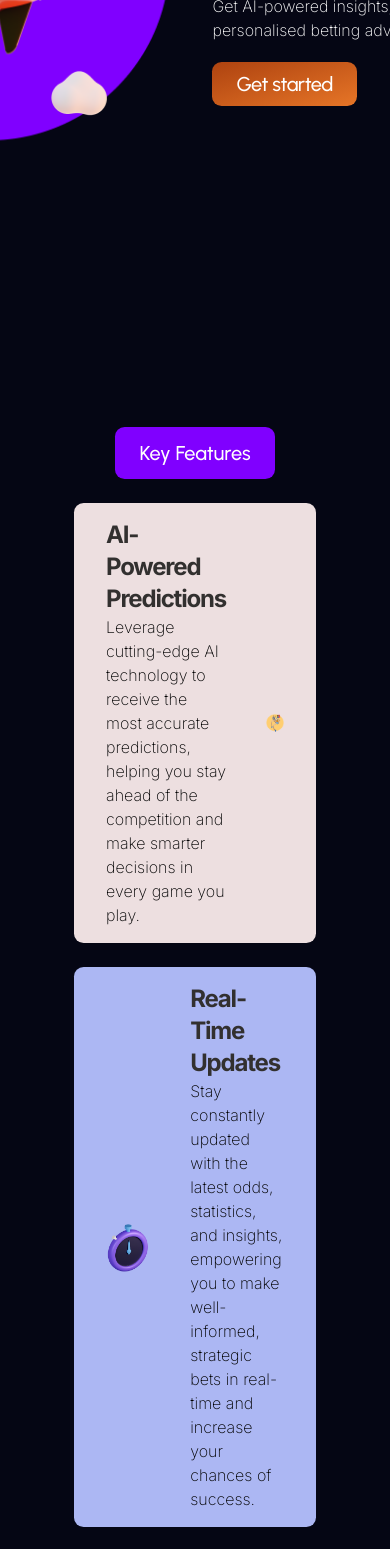
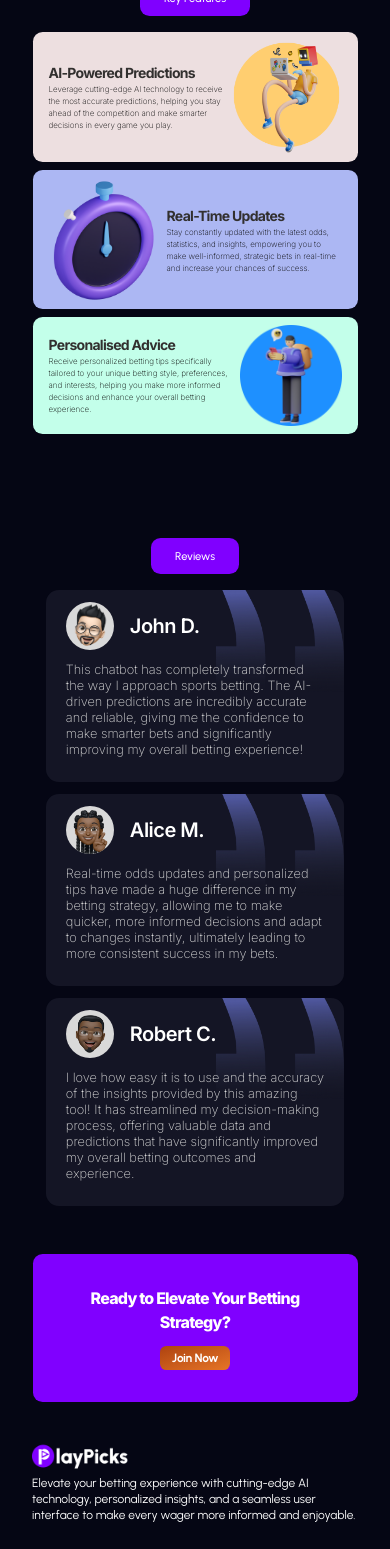
Before and after one commit to christapi2099/chatsupport, a Next.js app: page / in a window 390 px wide. Shown: the part 432-1981 px from the top of the page. Built offline with nearby package versions, Linux system fonts and the light colour scheme.

Commit message:
added responsiveness

```diff
--- a/app/_components/copyright.tsx
+++ b/app/_components/copyright.tsx
@@ -7,10 +7,10 @@ const urbanist = Urbanist({ subsets: ["latin"] });
 export default function Copyright() {
   return (
     <div className="border-t-[0.2px] w-full text-primary-10 border-primary-10 justify-center flex flex-col items-center">
-      <div className="my-3 smallPhone:my-2 inline-flex gap-1 items-center">
+      <div className="my-3 midPhone:my-2 inline-flex gap-1 items-center">
         <CopyrightIcon />
         <div
-          className={`${urbanist.className} smallPhone:text-xs text-sm font-light`}
+          className={`${urbanist.className} phone:text-xs midPhone:text-[0.6rem] text-sm font-light`}
         >
           All rights reserved PlayPicks inc.
         </div>
--- a/app/_components/cta.tsx
+++ b/app/_components/cta.tsx
@@ -7,14 +7,14 @@ const urbanist = Urbanist({ subsets: ["latin"] });
 
 export default function Cta() {
   return (
-    <div className="w-8/12">
+    <div className="w-8/12 tabletCustom:w-10/12">
       <Reveal>
-        <div className="bg-primary-400 flex flex-col rounded-[0.6rem] gap-6 items-center my-20 px-20 py-28">
-          <div className="tracking-tighter text-4xl items-center text-center font-extrabold">
+        <div className="bg-primary-400 flex flex-col midPhone:px-10 midPhone:my-6 phone:my-12 midPhone:py-8 midPhone:gap-3 phone:py-12 rounded-[0.6rem] gap-6 items-center my-20 px-20 py-28">
+          <div className="tracking-tighter text-4xl midPhone:text-xl smallestPhone:text-base phone:text-2xl items-center text-center font-extrabold">
             Ready to Elevate Your Betting <br /> Strategy?
           </div>
           <button
-            className={` ${urbanist.className} tracking-tight font-bold bg-gradient-to-br from-primary-200 to-primary-300 text-xl py-2 px-6 rounded-[0.6rem]`}
+            className={` ${urbanist.className} phone:text-base tracking-tight midPhone:rounded-[0.4rem] smallPhone:text-xs smallPhone:px-3 midPhone:text-sm midPhone:py-1 midPhone:px-4 font-bold bg-gradient-to-br from-primary-200 to-primary-300 text-xl py-2 px-6 rounded-[0.6rem]`}
           >
             Join Now
           </button>
--- a/app/_components/features.tsx
+++ b/app/_components/features.tsx
@@ -41,15 +41,15 @@ const features = [
 
 export default function Features() {
   return (
-    <div className="flex flex-col justify-center w-6/12 my-20 items-center">
+    <div className="flex flex-col justify-center w-6/12 phone:w-10/12 tabletPortrait:w-9/12 desktop:w-8/12 my-20 items-center">
       <div
-        className={`bg-primary-400 text-white w-max text-xl px-6 py-3 mb-6 rounded-[0.6rem] font-medium  ${urbanist.className}`}
+        className={`bg-primary-400 smallestPhone:py-2 smallestPhone:text-[0.7rem] midPhone:mb-4 tabletMedium:py-2 midPhone:text-sm tabletMedium:text-base text-white w-max text-xl px-6 py-3 mb-6 rounded-[0.6rem] font-medium  ${urbanist.className}`}
       >
         Key Features
       </div>
 
       <Reveal>
-        <div className="flex flex-col gap-6">
+        <div className="flex flex-col midPhone:gap-2 gap-6">
           {features.map((feature, index) => (
             <Feature
               colour={feature.colour}
@@ -84,21 +84,30 @@ function Feature({
 }) {
   return (
     <div
-      className={`flex flex-row ${colour} py-4 px-8 items-center gap-10 text-black rounded-[0.6rem] w-full`}
+      className={`flex flex-row ${colour} py-4 px-8 midPhone:px-4 items-center gap-10 phone:gap-2 text-black smallestPhone:py-2 rounded-[0.6rem] w-full`}
     >
       <div
         className={`flex flex-col ${
           order === "order-1" ? "order-1" : "order-2"
         }`}
       >
-        <div className="font-bold tracking-tighter text-primary-900 text-2xl capitalize">
+        <div className="font-bold tracking-tighter phone:text-base tabletMedium:text-xl text-primary-900 smallestPhone:text-sm text-2xl capitalize">
           {header}
         </div>
-        <div className="text-base font-extralight">{details}</div>
+        <div className="text-base phone:text-xs smallestPhone:text-[0.5rem] midPhone:text-[0.6rem] tabletMedium:text-sm smallestPhone:leading-3 font-extralight">
+          {details}
+        </div>
       </div>
 
       <div className={`${order === "order-1" ? "order-2" : "order-1"}`}>
-        <Image src={image} width={600} height={600} alt={alt} quality={100} />
+        <Image
+          src={image}
+          width={600}
+          height={600}
+          alt={alt}
+          quality={100}
+          className="w-[30rem] midPhone:w-[25rem] smallestPhone:w=[20rem]"
+        />
       </div>
     </div>
   );
--- a/app/_components/footer.tsx
+++ b/app/_components/footer.tsx
@@ -11,18 +11,18 @@ export default function Footer() {
   return (
     <Reveal>
       <div
-        className={`max-w-7xl items-center my-4 ${urbanist.className} flex-row mb-20 justify-center flex`}
+        className={`max-w-7xl items-center tabletPortrait:mx-8 my-4 ${urbanist.className} midPhone:flex-col flex-row mb-20 justify-center flex`}
       >
-        <div className="w-8/12">
+        <div className="w-8/12 midPhone:w-full midPhone:mb-8">
           <Image
             src={logo}
             alt="playpicks logo"
             quality={100}
             width={150}
             height={150}
-            className="mb-3"
+            className="mb-3 tabletPortrait:w-[7rem] tabletPortrait:mb-1 midPhone:w-[6rem]"
           />
-          <div className="w-8/12">
+          <div className="w-8/12 midPhone:w-full tabletPortrait:text-sm phone:text-xs">
             Elevate your betting experience with cutting-edge AI technology,
             personalized insights, and a seamless user interface to make every
             wager more informed and enjoyable.
@@ -30,7 +30,7 @@ export default function Footer() {
         </div>
 
         <div>
-          <ul className="flex flex-row gap-3 underline">
+          <ul className="flex flex-row gap-3 tabletPortrait:text-sm phone:text-xs underline">
             <li>Terms</li>
             <li>Privacy</li>
             <li>Contact Us</li>
--- a/app/_components/header.tsx
+++ b/app/_components/header.tsx
@@ -20,16 +20,16 @@ export default function Header() {
         <NavLinks />
         <NavButton />
         <Bars3Icon
-          className="xl:hidden block cursor-pointer w-12"
+          className="xl:hidden block cursor-pointer tabletLandscape:w-10 smallPhone:w-8 w-12"
           onClick={() => setIsMenuOpen(!isMenuOpen)}
         />
         <div
-          className={`absolute xl:hidden top-20 w-full left-0 capitalize bg-primary-100 flex flex-col items-center gap-3 text-sm font-light transform transition-transform ${
+          className={`absolute xl:hidden top-20 midPhone:top-14 w-full left-0 capitalize bg-primary-500 flex flex-col items-center gap-3 midPhone:gap-1 text-sm font-light transform transition-transform ${
             isMenuOpen ? "opacity-100" : "opacity-0"
           }`}
           style={{ transition: "transform 0.3 ease, opacity 0.3 ease" }}
         >
-          <li className="cursor-pointer w-full list-none text-center p-4 transition-all hover:text-primary-300">
+          {/* <li className="cursor-pointer w-full list-none text-center p-4 transition-all hover:text-primary-300">
             Features
           </li>
           <li className="cursor-pointer w-full list-none text-center p-4 transition-all hover:text-primary-300">
@@ -37,11 +37,11 @@ export default function Header() {
           </li>
           <li className="cursor-pointer w-full list-none text-center p-4 transition-all hover:text-primary-300">
             About
-          </li>
-          <li className="cursor-pointer w-full list-none text-center p-4 transition-all hover:text-primary-300">
+          </li> */}
+          <li className="cursor-pointer w-full list-none text-center font-medium p-4 midPhone:py-2 transition-all hover:text-primary-300">
             login
           </li>
-          <li className="cursor-pointer w-full list-none text-center p-4 transition-all hover:text-primary-300">
+          <li className="cursor-pointer w-full list-none text-center font-medium p-4 midPhone:py-2 transition-all hover:text-primary-300">
             Signup
           </li>
         </div>
@@ -53,7 +53,14 @@ export default function Header() {
 function Logo() {
   return (
     <Link href="/" className="flex items-center">
-      <Image src={logo} quality={100} height={150} width={150} alt="logo" />
+      <Image
+        src={logo}
+        quality={100}
+        height={150}
+        width={150}
+        alt="logo"
+        className="tabletLandscape:w-[7rem] smallPhone:w-[5rem]"
+      />
     </Link>
   );
 }
--- a/app/_components/hero.tsx
+++ b/app/_components/hero.tsx
@@ -10,18 +10,19 @@ const urbanist = Urbanist({ subsets: ["latin"] });
 
 export default function Hero() {
   return (
-    <div className="max-w-7xl flex flex-row justify-center gap-6 my-48 mx-10 items-center">
+    <div className="max-w-7xl flex flex-row justify-center midPhone:mt-48 gap-6 my-48 tabletCustom:mt-52 midPhone:mb-5 phone:mx-20 smallPhone:mt-40 smallPhone:mx-10 tabletCustom:mb-16 mx-10 tabletMedium:mx-16 items-center">
       <Image
         src={heroillustration}
         alt="playpicks illustration"
         width={400}
         height={400}
         quality={100}
+        className="tabletLandscape:w-[23rem] phone:hidden tabletPortrait:w-[16rem] tabletMedium:w-[20rem]"
       />
 
       <Reveal>
         <div className="flex flex-col">
-          <div className="font-extrabold tracking-tighter flex flex-col text-6xl mb-1">
+          <div className="font-extrabold tracking-tighter flex flex-col text-6xl  tabletMedium:text-4xl midPhone:text-3xl smallestPhone:text-2xl tabletLandscape:text-5xl phone:text-4xl tabletPortrait:text-3xl mb-1">
             <div className="inline-flex items-end">
               Elevate y
               <span className="">
@@ -31,7 +32,7 @@ export default function Hero() {
                   quality={100}
                   width={50}
                   height={50}
-                  className="block animate-spin-reverse"
+                  className="block animate-spin-reverse tabletLandscape:w-[2.5rem] phone:w-[2rem] midPhone:w-[1.8rem] smallestPhone:w-[1.5rem] tabletPortrait:w-[1.8rem] tabletMedium:w-[2rem]"
                 />
               </span>
               ur betting
@@ -39,12 +40,12 @@ export default function Hero() {
             <div>Experience.</div>
           </div>
           <div>
-            <div className="font-extralight text-wrap text-base mb-5">
+            <div className="font-extralight text-wrap text-base tabletMedium:text-sm phone:text-sm midPhone:text-xs tabletPortrait:text-xs mb-5">
               Get AI-powered insights, real-time odds, and personalised betting
               advice.
             </div>
             <button
-              className={` ${urbanist.className} tracking-tight font-medium bg-gradient-to-br from-primary-200 to-primary-300 text-xl py-2 px-6 rounded-[0.6rem]`}
+              className={` ${urbanist.className} tracking-tight font-medium tabletMedium:text-sm bg-gradient-to-br midPhone:text-xs from-primary-200 phone:text-sm to-primary-300 tabletPortrait:text-xs text-xl py-2 px-6 rounded-[0.6rem]`}
             >
               Get started
             </button>
--- a/app/_components/reviews.tsx
+++ b/app/_components/reviews.tsx
@@ -33,15 +33,15 @@ const reviews = [
 
 export default function Reviews() {
   return (
-    <div className="max-w-7xl my-32 tabletPortrait:my-12 smallestPhone:mx-4 tabletCustom:mx-10 items-center justify-center flex flex-col">
+    <div className="max-w-7xl my-32 midPhone:my-6 tabletPortrait:my-12 smallestPhone:mx-4 tabletCustom:mx-10 items-center justify-center flex flex-col">
       <div
-        className={`mb-8 bg-primary-400  ${urbanist.className} text-white text-xl w-max px-6 py-3 rounded-[0.6rem] font-medium`}
+        className={`bg-primary-400 smallestPhone:py-2 smallestPhone:text-[0.7rem] midPhone:mb-4 tabletMedium:py-2 midPhone:text-sm tabletMedium:text-base text-white w-max text-xl px-6 py-3 mb-6 rounded-[0.6rem] font-medium  ${urbanist.className}`}
       >
         Reviews
       </div>
 
       <Reveal>
-        <div className="flex flex-row gap-6 phone:flex-col phone:items-center justify-center">
+        <div className="flex flex-row gap-6 midPhone:gap-3 phone:flex-col phone:items-center justify-center">
           {reviews.map((review, index) => (
             <Review
               review={review.review}
@@ -66,16 +66,16 @@ function Review({
   review: string;
 }) {
   return (
-    <div className="bg-primary-20 rounded-[0.8rem] phmid:w-full phone:w-9/12 tabletCustom:w-5/12 relative w-3/12">
+    <div className="bg-primary-20 rounded-[0.8rem] midPhone:w-10/12 phone:w-9/12 tabletCustom:w-5/12 relative w-3/12">
       <Image
         src={quote}
         alt="quote"
         width={200}
         height={200}
-        className="absolute top-0 right-0"
+        className="absolute top-0 right-0 phone:w-[8rem]"
       />
-      <div className="flex flex-col space-y-3 tabletCustom:mb-12 mx-5 mt-6 tabletLandscape:mb-8 mb-20 tabletPortrait:mb-5 phone:mb-12 tabletPortrait:mt-5 relative z-10">
-        <div className="flex flex-row items-center gap-4 mb-3">
+      <div className="flex flex-col space-y-3 tabletCustom:mb-20 mx-5 mt-6 tabletLandscape:mb-8 mb-20 tabletPortrait:mb-5 phone:mb-12 tabletPortrait:mt-5 midPhone:mt-3  midPhone:mb-6 relative z-10">
+        <div className="flex flex-row items-center gap-4 tabletPortrait:mb-0 mb-3">
           <div className="bg-primary-50 rounded-[30rem] overflow-hidden items-center ">
             <Image
               src={image}
@@ -83,16 +83,16 @@ function Review({
               width={80}
               height={80}
               quality={100}
-              className="tabletPortrait:w-[4rem] phone:w-[5rem] smallPhone:w-[3rem]"
+              className="w-[4rem] tabletPortrait:w-[4rem] phone:w-[5rem] midPhone:w-[3rem]"
             />
           </div>
           <div className="flex flex-col">
-            <div className="text-white tracking-tight tabletMedium:text-base font-semibold tabletLandscape:text-xl smallPhone:text-base text-2xl phone:text-2xl">
+            <div className="text-white tracking-tight tabletMedium:text-base font-semibold tabletLandscape:text-xl midPhone:text-xl text-2xl phone:text-2xl">
               {name}
             </div>
           </div>
         </div>
-        <div className="text-base tabletCustom:text-sm text-primary-50 font-extralight text-wrap tabletCustom:w-11/12 smallPhone:text-xs phone:text-base tabletPortrait:text-xs tabletMedium:w-full w-10/12">
+        <div className="text-base tabletCustom:text-sm text-primary-50 font-extralight text-wrap tabletCustom:w-full phone:text-base midPhone:text-[0.8rem] midPhone:leading-4 w-10/12">
           {review}
         </div>
       </div>
--- a/tailwind.config.ts
+++ b/tailwind.config.ts
@@ -22,6 +22,40 @@ module.exports = {
           800: "#C3FFEA",
           900: "#32302F",
         },
+      },
+      screens: {
+        largerDesktop: { max: "1535px" },
+        // => @media (max-width: 1535px) { ... }
+
+        mediumDesktop: { max: "1441px" },
+        // => @media (max-width: 1441px) { ... }
+
+        desktop: { max: "1279px" },
+        // => @media (max-width: 1279px) { ... }
+
+        tabletLandscape: { max: "1156px" },
+        // => @media (max-width: 1023px) { ... }
+
+        tabletCustom: { max: "1080px" },
+        // => @media (max-width: 1000px) { ... }
+
+        tabletMedium: { max: "930px" },
+        // => @media (max-width: 900px) { ... }
+
+        tabletPortrait: { max: "880px" },
+        // => @media (max-width: 767px) { ... }
+
+        phone: { max: "700px" },
+        // => @media (max-width: 639px) { ... }
+
+        midPhone: { max: "498px" },
+        // => @media (max-width: 450px) { ... }
+
+        smallPhone: { max: "446px" },
+        //=> @media (max-width: 380px) { ... }
+
+        smallestPhone: { max: "392px" },
+        //=> @media (max-width: 320px) { ... }
       },
       // border: "hsl(var(--border))",
       // input: "hsl(var(--input))",
```
Also changed, not shown: app/_components/copyrightIcon.tsx (+1 -0 lines).
